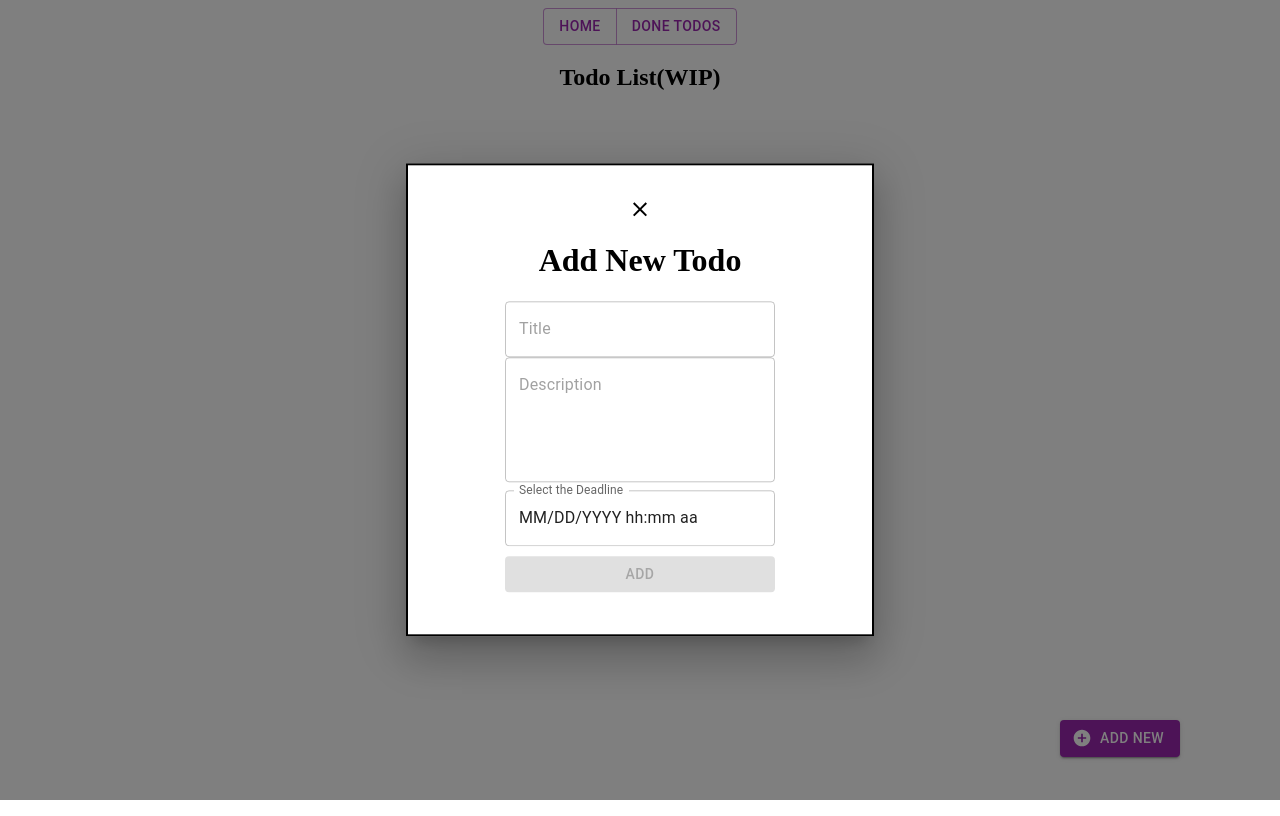
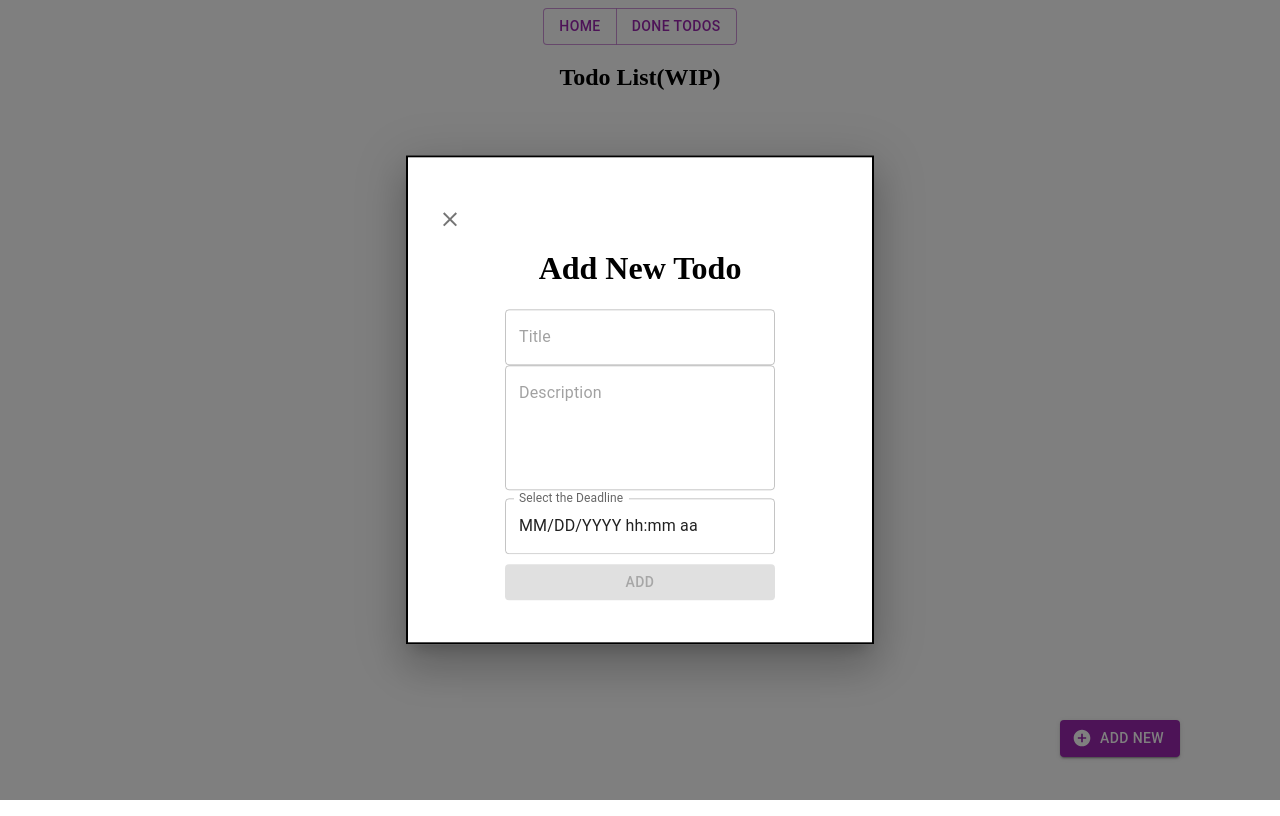
Before and after one commit to tetsugo02/TodoList, a React (Vite) app: page / in a window 1280 px wide. Both pictures are taken after a click on the button "ADD NEW". Built offline with nearby package versions, Linux system fonts and the light colour scheme.

Commit message:
Add onClose prop to AddNewTodo component and implement close button functionality

```diff
--- a/src/components/AddButton.tsx
+++ b/src/components/AddButton.tsx
@@ -56,7 +56,7 @@ const AddButton = () => {
 			>
 				<Fade in={open}>
 					<Box sx={style}>
-						<AddNewTodo />
+						<AddNewTodo onClose={handleClose} />
 					</Box>
 				</Fade>
 			</Modal>
--- a/src/components/AddNew.tsx
+++ b/src/components/AddNew.tsx
@@ -3,7 +3,7 @@ import { v4 as uuidv4 } from "uuid";
 import dayjs, { Dayjs } from "dayjs";
 import styled from "styled-components";
 import CloseIcon from "@mui/icons-material/Close";
-import { Box, TextField, Button, FormControl, FormHelperText } from "@mui/material";
+import { Box, TextField, Button, FormControl, FormHelperText, IconButton } from "@mui/material";
 
 import { TodoType } from "../types/TodoType";
 import TodoListDataContext from "../contexts/TodoListData";
@@ -24,7 +24,17 @@ const StyledBox = styled(Box)`
 	margin: 10px;
 `;
 
-const AddNewTodo = () => {
+const CloseButton = styled(IconButton)`
+	position: absolute;
+	top: 10px;
+	right: 10px;
+`;
+
+interface AddNewTodoProps {
+	onClose: () => void;
+}
+
+const AddNewTodo: React.FC<AddNewTodoProps> = ({ onClose }) => {
 	const todoContext = useContext(TodoListDataContext);
 	if (!todoContext) {
 		throw new Error("TodoListDataProvider must be used within a TodoListDataProvider");
@@ -79,7 +89,11 @@ const AddNewTodo = () => {
 
 	return (
 		<StyledAddNewTodo>
-			<CloseIcon></CloseIcon>
+			<Box sx={{ position: "relative", width: "100%" }}>
+				<CloseButton onClick={onClose}>
+					<CloseIcon />
+				</CloseButton>
+			</Box>
 			<h1>Add New Todo</h1>
 			<FormControl error={titleError}>
 				<StyledTextField
```
